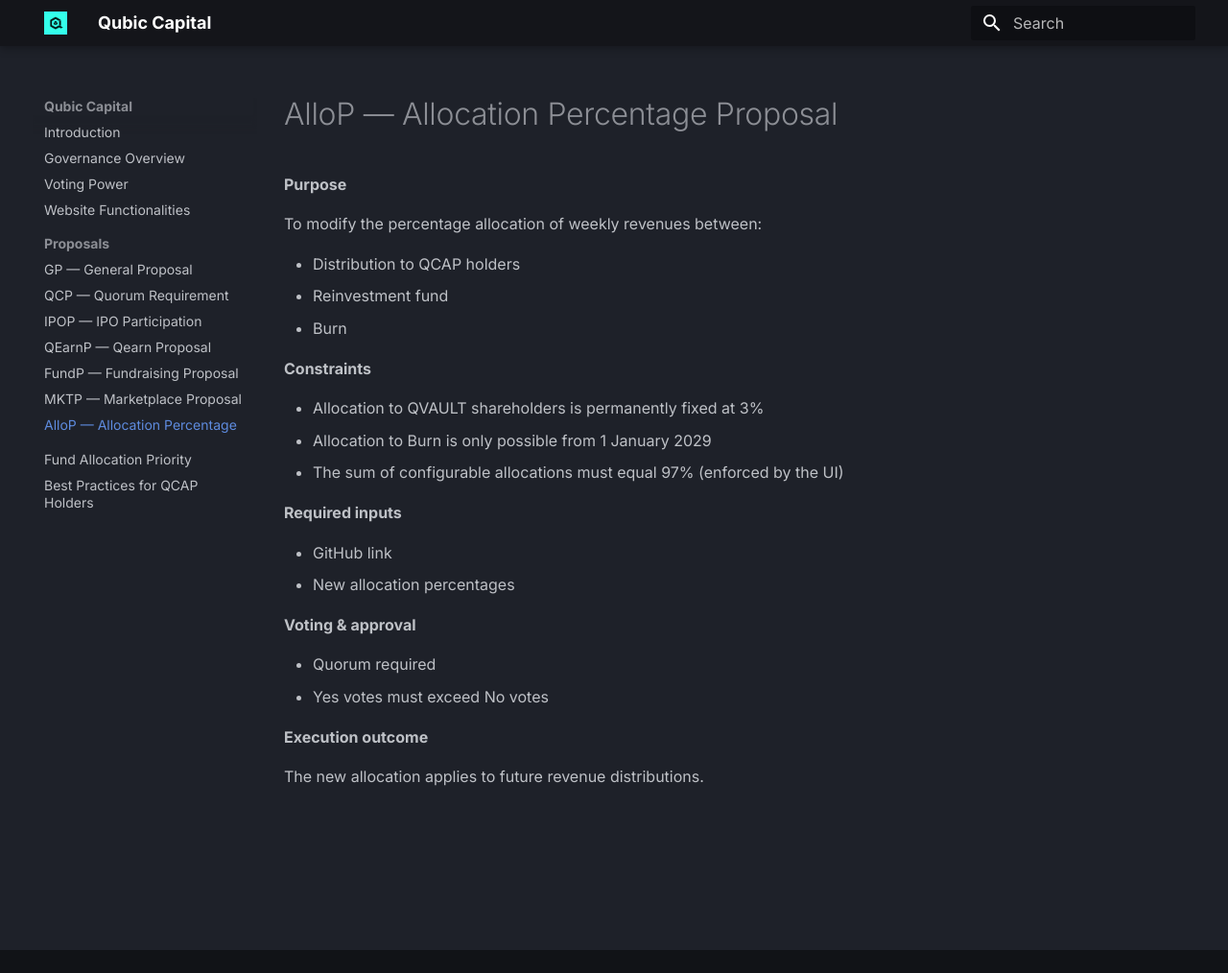
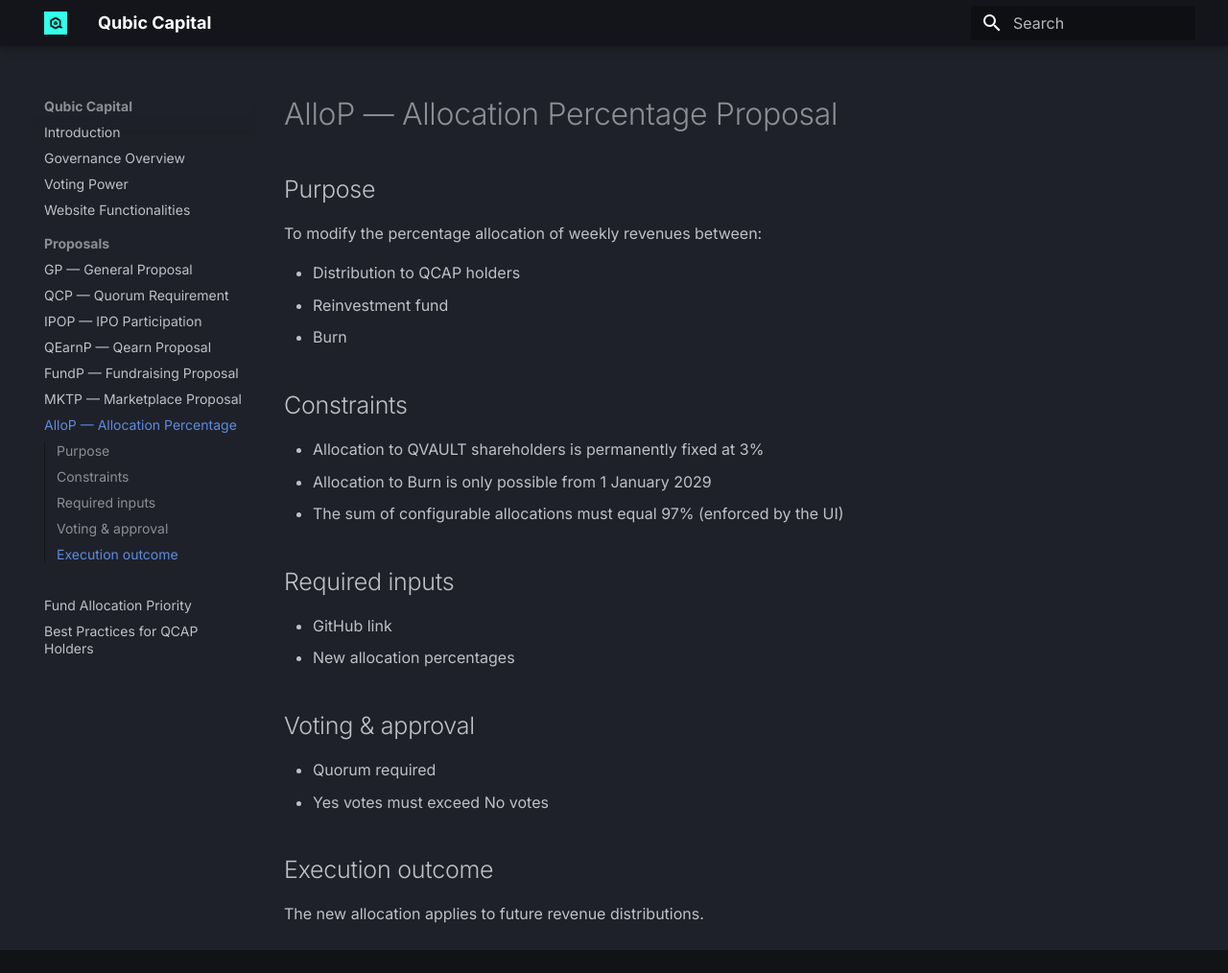
Before and after one commit to HermanToothrot10/qubic-capital-manual, an MkDocs documentation site: the page built from docs/proposals/allop.md, in a window 1280 px wide and 1014 px high. Shown: the whole window at 96% size. Built offline with MkDocs 1.6.1 and Material for MkDocs 9.7.7, drawn with Linux system fonts in a browser that asks for light colours.

Commit message:
Update allop.md

```diff
--- a/docs/proposals/allop.md
+++ b/docs/proposals/allop.md
@@ -1,6 +1,6 @@
 # AlloP — Allocation Percentage Proposal
 
-**Purpose**
+## Purpose
 
 To modify the percentage allocation of weekly revenues between:
 
@@ -8,22 +8,22 @@
 - Reinvestment fund
 - Burn
 
-**Constraints**
+## Constraints
 
 - Allocation to QVAULT shareholders is permanently fixed at 3%
 - Allocation to Burn is only possible from 1 January 2029
 - The sum of configurable allocations must equal 97% (enforced by the UI)
 
-**Required inputs**
+## Required inputs
 
 - GitHub link
 - New allocation percentages
 
-**Voting & approval**
+## Voting & approval
 
 - Quorum required
 - Yes votes must exceed No votes
 
-**Execution outcome**
+## Execution outcome
 
 The new allocation applies to future revenue distributions.
```
